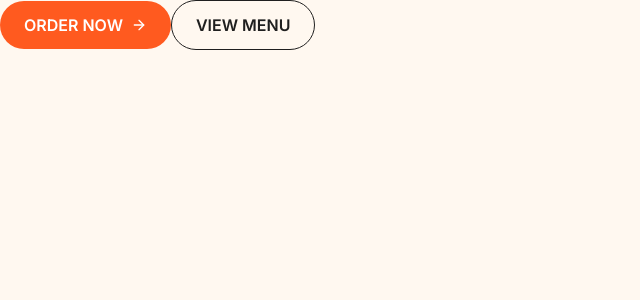
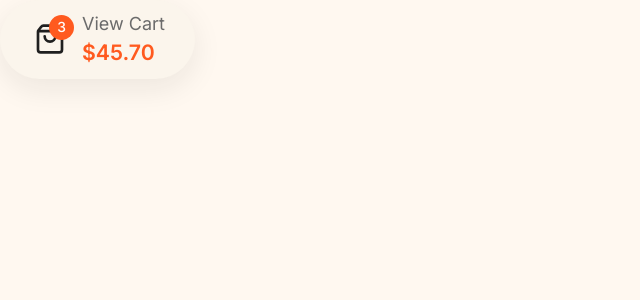
Before and after one commit to SadafNemani/bun-fire-ordering, a Next.js app: page / in a window 1280 px wide. Shown: the top 300 px of the page, without its empty margins (0-640 px from the left). Built offline with nearby package versions, Linux system fonts and the light colour scheme.

Commit message:
created cart button presentational component

```diff
--- a/src/app/globals.css
+++ b/src/app/globals.css
@@ -7,7 +7,7 @@
   --color-charcoal: #1f1f1f;
   --color-background: #fff8f0;
   --color-surface: #ffffff;
-  --color-surface-secondary: #f2eee8;
+  --color-surface-secondary: #fbf5ec;
   --color-text-primary: #1f1f1f;
   --color-text-secondary: #6b6b6b;
   --color-success: #22c55e;
--- a/src/app/page.tsx
+++ b/src/app/page.tsx
@@ -1,11 +1,9 @@
-import Button from "@/components/ui/Button";
+import CartButton from "@/components/ui/CartButton";
 
 export default function Home() {
   return (
     <main>
-      <Button variant="primary">ORDER NOW</Button>
-
-      <Button variant="secondary">VIEW MENU</Button>
+      <CartButton itemCount={3} total={45.7} />
     </main>
   );
 }
--- a/src/components/ui/Badge.tsx
+++ b/src/components/ui/Badge.tsx
@@ -10,7 +10,7 @@ export default function Badge({ variant = "count", children, className, ...props
   return (
     <span
       className={cn(
-        "rounded-button oy-0.5 text-body-sm inline-flex items-center justify-center px-2 font-medium",
+        "rounded-button text-body-sm inline-flex items-center justify-center px-2 py-0.5 font-medium",
         variant === "count" && "bg-primary text-surface",
         variant === "muted" && "bg-surface-secondary text-text-secondary",
         className
--- a/src/components/ui/CartButton.tsx
+++ b/src/components/ui/CartButton.tsx
@@ -0,0 +1,36 @@
+import { ShoppingBag } from "lucide-react";
+import Badge from "./Badge";
+import PriceText from "../typography/PriceText";
+import { cn } from "@/utils/cn";
+
+interface CartButtonProps {
+  itemCount: number;
+  total: number;
+  onClick?: () => void;
+  className?: string;
+}
+
+export default function CartButton({ itemCount, total, onClick, className }: CartButtonProps) {
+  return (
+    <button
+      onClick={onClick}
+      className={cn(
+        "bg-surface-secondary rounded-button shadow-button flex cursor-pointer items-center gap-3 px-7.5 py-2.5",
+        className
+      )}
+    >
+      <span className="relative flex h-10 w-10 items-center justify-center">
+        <ShoppingBag className="text-charcoal h-8 w-8" />
+        {itemCount > 0 && (
+          <Badge variant="count" className="absolute -top-1 -right-1">
+            {itemCount}
+          </Badge>
+        )}
+      </span>
+      <span className="flex flex-col items-start">
+        <span className="text-text-secondary text-[18px]">View Cart</span>
+        <PriceText value={total} />
+      </span>
+    </button>
+  );
+}
```
